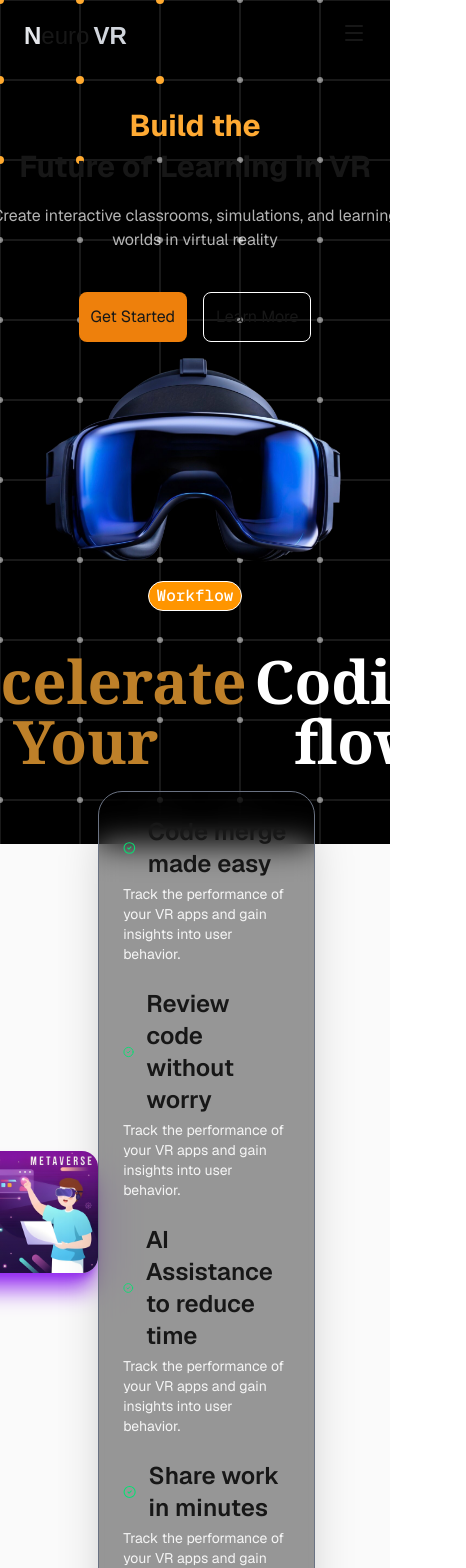
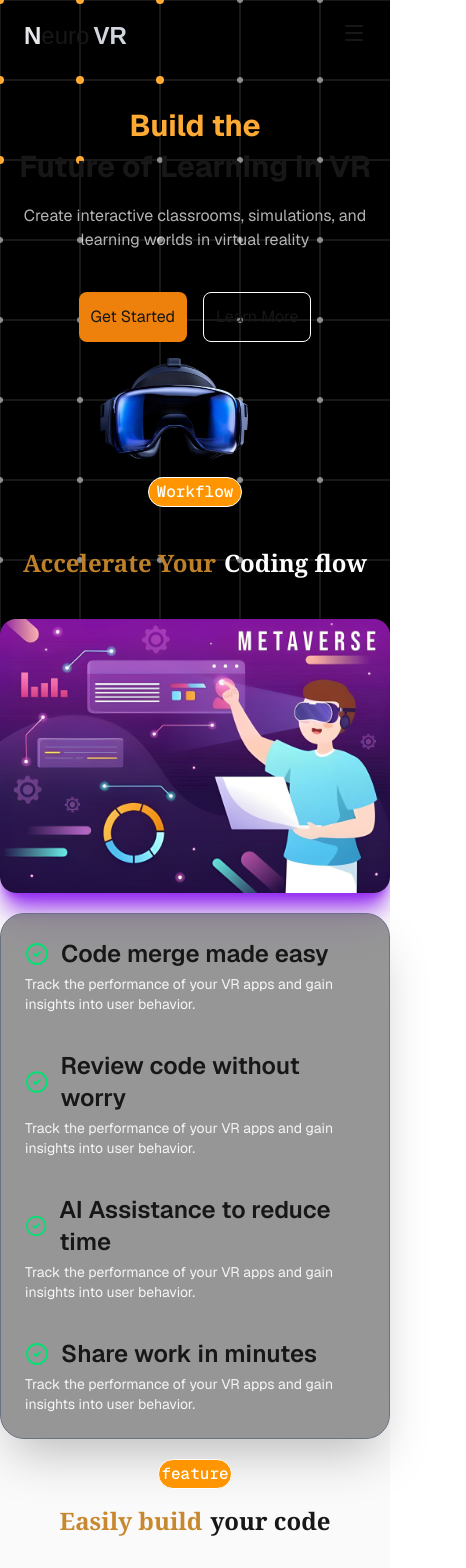
Before and after one commit to wahb-amir/VR, a Next.js app: page / in a window 390 px wide. Shown: the top 1568 px of the page, 466 px wide, since content can reach past the window. Built offline with nearby package versions, Linux system fonts and the light colour scheme.

Commit message:
responsive

```diff
--- a/app/Components/Background.js
+++ b/app/Components/Background.js
@@ -27,7 +27,7 @@ export default function Background() {
   const rows = Math.ceil(size.h / GRID_SIZE);
 
   return (
-    <div className="fixed inset-0 bg-black z-0">
+    <div className="fixed inset-0 bg-black z-0 overflow-y-hidden! max-w-screen max-h-full">
       <svg
         width="100%"
         height="100%"
--- a/app/Components/Feature.js
+++ b/app/Components/Feature.js
@@ -40,7 +40,7 @@ const Feature = () => {
       <p className="text-white z-10 border bg-[#ff9500] p-0.5 rounded-full font-mono mb-2 font-medium">
         feature
       </p>
-      <h1 className="flex space-x-2 text-6xl font-semibold font-serif mt-2 mb-2">
+      <h1 className="flex space-x-2 md:text-6xl text-2xl font-semibold font-serif mt-2 mb-2">
         <p className="text-[#c8882f] ">Easily build</p>
         <p> your code</p>
       </h1>
--- a/app/Components/Navbar.js
+++ b/app/Components/Navbar.js
@@ -15,7 +15,7 @@ const Navbar = () => {
   };
   return (
     <>
-      <nav className="bg-transparent md:flex items-center gap-6 m-2 hidden  z-50 sticky">
+      <nav className="bg-transparent tablet:flex items-center gap-6 m-2 hidden z-50 sticky">
         <h1
           className="text-2xl p-2 pb-0 m-1 ml-2 flex cursor-pointer items-center
                border-b border-transparent
@@ -50,7 +50,7 @@ const Navbar = () => {
         </button>
       </nav>
       {/* Mobile navbar */}
-      <nav className="bg-transparent flex items-center gap-6 m-2 md:hidden relative z-100">
+      <nav className="bg-transparent flex items-center gap-6 m-2 tablet:hidden relative z-100">
         <h1
           className="text-2xl p-2 pb-0 m-1 ml-2 flex cursor-pointer items-center
                border-b border-transparent
@@ -116,10 +116,10 @@ const Navbar = () => {
                   onClick={() => {
                     setIsActive(item);
                     setIsOpen(false);
-                    handleScroll(items)
+                    handleScroll(item)
                   }}
                 >
-                 {items.charAt(0).toUpperCase() + items.slice(1)}
+                 {item.charAt(0).toUpperCase() + item.slice(1)}
                 </li>
               ))}
 
--- a/app/Components/Pricing.js
+++ b/app/Components/Pricing.js
@@ -45,13 +45,12 @@ const Pricing = () => {
       >
         Pricing
       </h1>
-      <main className="w-screen h-fit pt-5 pb-7 rounded-3xl p-5 flex justify-around items-center">
+      <main className="w-screen h-fit pt-5 pb-7 rounded-3xl p-5 flex justify-around items-center md:flex-row flex-col">
         {pricingPlans.map((plan, index) => (
           <div
             key={index}
-            className="pricing-card border border-gray-500 p-5 rounded-2xl w-[25vw] h-fit bg-black"
+            className="pricing-card border border-gray-500 p-5 rounded-2xl md:w w-90% h-fit bg-black mt-10 mb-10"
           >
-            {/* <h2 className="text-2xl font-semibold text-center">{plan.name}</h2> */}
             {plan.name === "Pro" ? (
               <h2 className="text-2xl font-semibold text-left gap-2 flex p-4">
                 {plan.name}
@@ -73,7 +72,7 @@ const Pricing = () => {
                     </li>
               ))}
             </ul>
-            <button className="border border-orange-800 text-center m-auto rounded-xl p-2 w-full cursor-pointer hover:bg-gray-950 transition-all active:scale-90">{plan.buttonText}</button>
+            <button className="border border-orange-800 text-center m-auto rounded-xl p-2  cursor-pointer hover:bg-gray-950 transition-all active:scale-90 w-[90%] m-auto">{plan.buttonText}</button>
           </div>
         ))}
       </main>
--- a/app/Components/Testimonial.js
+++ b/app/Components/Testimonial.js
@@ -42,7 +42,7 @@ const Testimonial = () => {
 
   return (
     <div id="testimonial">
-      <h1 className="text-6xl mt-5 mb-6 font-bold font-serif">
+      <h1 className="md:text-6xl text-2xl mt-5 mb-6 font-bold font-serif">
         What people are saying
       </h1>
     </div>
--- a/app/Components/Vr.js
+++ b/app/Components/Vr.js
@@ -6,52 +6,55 @@ const Main = () => {
   const imageRef = useRef(null);
   const [scrollY, setScrollY] = useState(0);
   const [currentX, setCurrentX] = useState(0);
+  const textRef = useRef(null)
+  useEffect(() => {
+    const handleScroll = () => setScrollY(window.scrollY);
+    window.addEventListener("scroll", handleScroll);
 
-  useEffect(() => {
-    const handleScroll = () => setScrollY(window.scrollY)
-    window.addEventListener('scroll', handleScroll)
-
-    let animationFrame
+    let animationFrame;
 
     const animate = () => {
       if (imageRef.current) {
-        const maxMove = 300
-        const targetX = Math.min(scrollY, maxMove)
+        const maxMove = 300;
+        const targetX = Math.min(scrollY, maxMove) - 20;
         //180 offset for the image width
-        if((targetX)>window.innerWidth-180){
-          return
-
+        if (targetX > window.innerWidth - 180) {
+          return;
         }
-        setCurrentX(prev => {
-          const nextX = prev + (targetX - prev) * 0.1
-          imageRef.current.style.transform = `translateX(${nextX}px)`
-          return nextX
-        })
+        setCurrentX((prev) => {
+          const nextX = prev + (targetX - prev) * 0.1;
+          imageRef.current.style.transform = `translateX(${nextX}px)`;
+          return nextX;
+        });
       }
 
-      animationFrame = requestAnimationFrame(animate)
-    }
+      animationFrame = requestAnimationFrame(animate);
+    };
 
-    animate()
+    animate();
 
     return () => {
-      window.removeEventListener('scroll', handleScroll)
-      cancelAnimationFrame(animationFrame)
-    }
-  }, [scrollY])
+      window.removeEventListener("scroll", handleScroll);
+      cancelAnimationFrame(animationFrame);
+    };
+  }, [scrollY]);
   return (
-<div className="z-10 text-white p-4">
-
-
-    <div
-      ref={imageRef}
-      className="relative  flex justify-center items-center"
-      style={{ transform: "translateX(-70px)" }}
-    >
-      <Image src="/vr.png" alt="vr image" width={300} height={100}  />
+    <div className="z-10 text-white p-4 relative w-[90%]">
+      <div
+        ref={imageRef}
+        className="relative flex justify-center items-center top-1/2"
+        style={{ transform: "translateX(0px)" }}
+      >
+        <Image
+          src="/vr.png"
+          alt="vr image"
+          width={300}
+          height={100}
+          sizes="(max-width: 640px) 150px, (max-width: 1024px) 220px, 300px"
+          className="w-[150px] sm:w-[200px] lg:w-[300px] h-auto"
+        />
+      </div>
     </div>
-</div>
-
   );
 };
 
--- a/app/Components/Workflow.js
+++ b/app/Components/Workflow.js
@@ -29,22 +29,22 @@ const Workflow = () => {
         Workflow
       </p>
       <h1 className="flex space-x-2 text-center w-fit m-auto">
-        <p className="text-[#be8029] text-6xl font-bold font-serif mt-5 mb-5">
+        <p className="text-[#be8029] md:text-6xl text-2xl font-bold font-serif mt-5 mb-5">
           Accelerate Your
         </p>
-        <p className="text-white font-bold font-serif  mt-5 mb-5 text-6xl ">Coding flow</p>
+        <p className="text-white font-bold font-serif  mt-5 mb-5 md:text-6xl text-2xl ">Coding flow</p>
       </h1>
-      <main className="flex w-screen ">
+      <main className="flex w-screen flex-col xl:flex-row mt-5 mb-5 ">
         <div className="m-auto">
           <Image
             src={"/workflow.png"}
             alt="workflow image"
             width={500}
             height={500}
-            className="rounded-2xl shadow-xl  shadow-[#942cf0]"
+            className="rounded-2xl shadow-xl  shadow-[#942cf0] mb-5"
           />
         </div>
-       <ul className="max-w-xl mx-auto p-6 rounded-3xl border border-gray-500 bg-black/40 backdrop-blur-lg shadow-2xl z-50 relative">
+       <ul className="flex flex-col gap-y-3 max-w-xl mx-auto p-6 rounded-3xl border border-gray-500  bg-black/40 backdrop-blur-lg shadow-2xl z-50 relative">
   {features.map((feature) => (
     <li key={feature.heading} className="mb-6 last:mb-0">
       <h2 className="text-2xl font-semibold font-sans flex items-center gap-3">
--- a/app/globals.css
+++ b/app/globals.css
@@ -52,3 +52,18 @@ body {
 body{
   overflow-x: hidden !important;
 }
+.tablet\:flex {
+    @media (width >= 1000px ) {
+        display: flex;
+    }
+}
+.tablet\:hidden {
+    @media (width >= 1000px ) {
+        display: none;
+    }
+}
+.tablet\:w- {
+    @media (width >= 1000px /* 768px */) {
+        width: 30%;
+    }
+}
--- a/package.json
+++ b/package.json
@@ -15,9 +15,12 @@
     "react-dom": "19.2.3"
   },
   "devDependencies": {
+    "@tailwindcss/cli": "^4.1.18",
     "@tailwindcss/postcss": "^4",
+    "autoprefixer": "^10.4.23",
     "eslint": "^9",
     "eslint-config-next": "16.1.4",
+    "postcss": "^8.5.6",
     "tailwindcss": "^4"
   }
 }
--- /dev/null
+++ b/tailwind.config.js
@@ -0,0 +1,14 @@
+/** @type {import('tailwindcss').Config} */
+export default {
+  content: [
+    "./index.html",
+    "./src/**/*.{js,ts,jsx,tsx}",
+  ],
+  theme: {
+    screens: {
+      tablet: "1000px",
+    },
+    extend: {},
+  },
+  plugins: [],
+}
```
Also changed, not shown: 1 other file (tests, documents, lock files or other folders).
